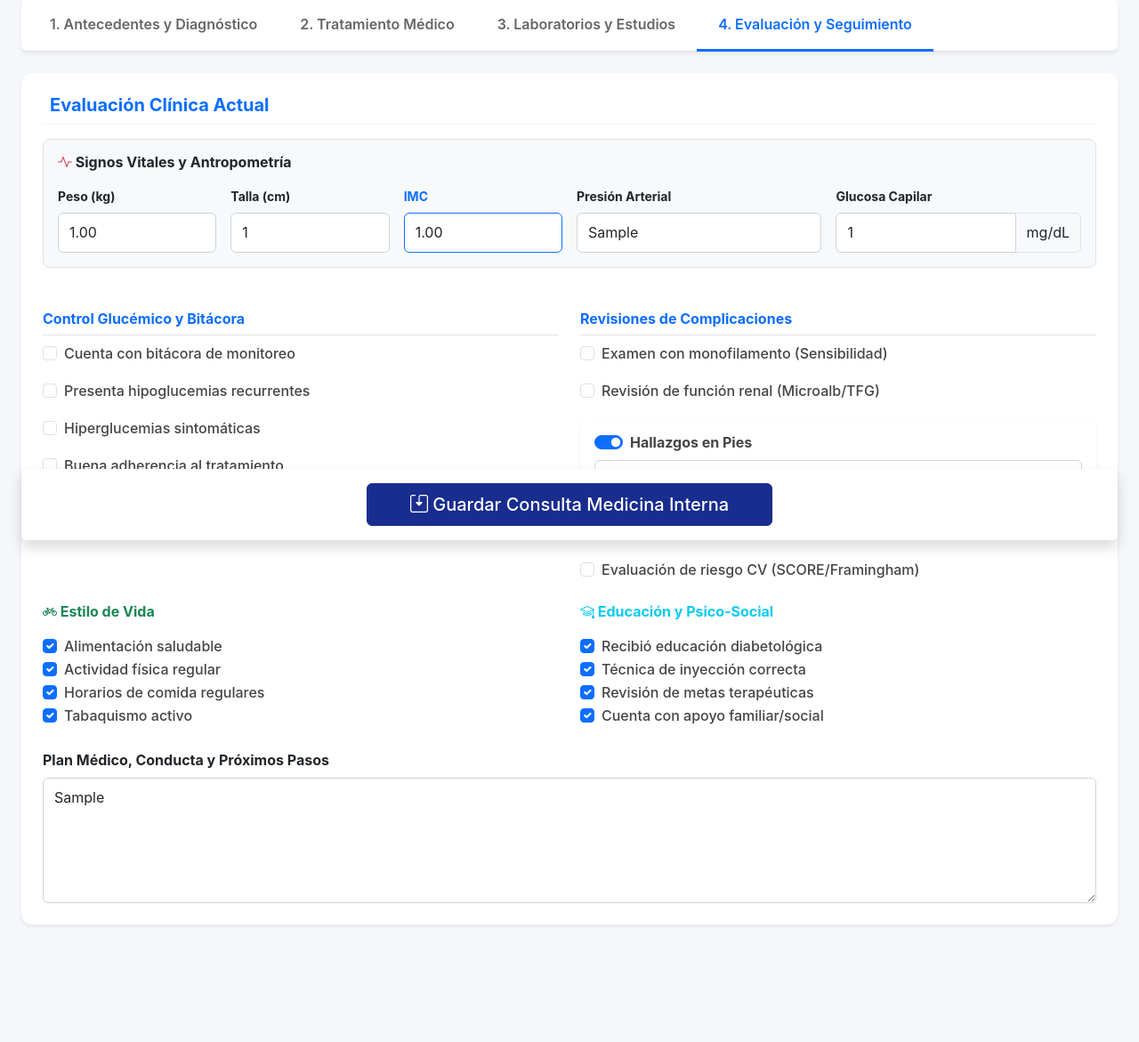
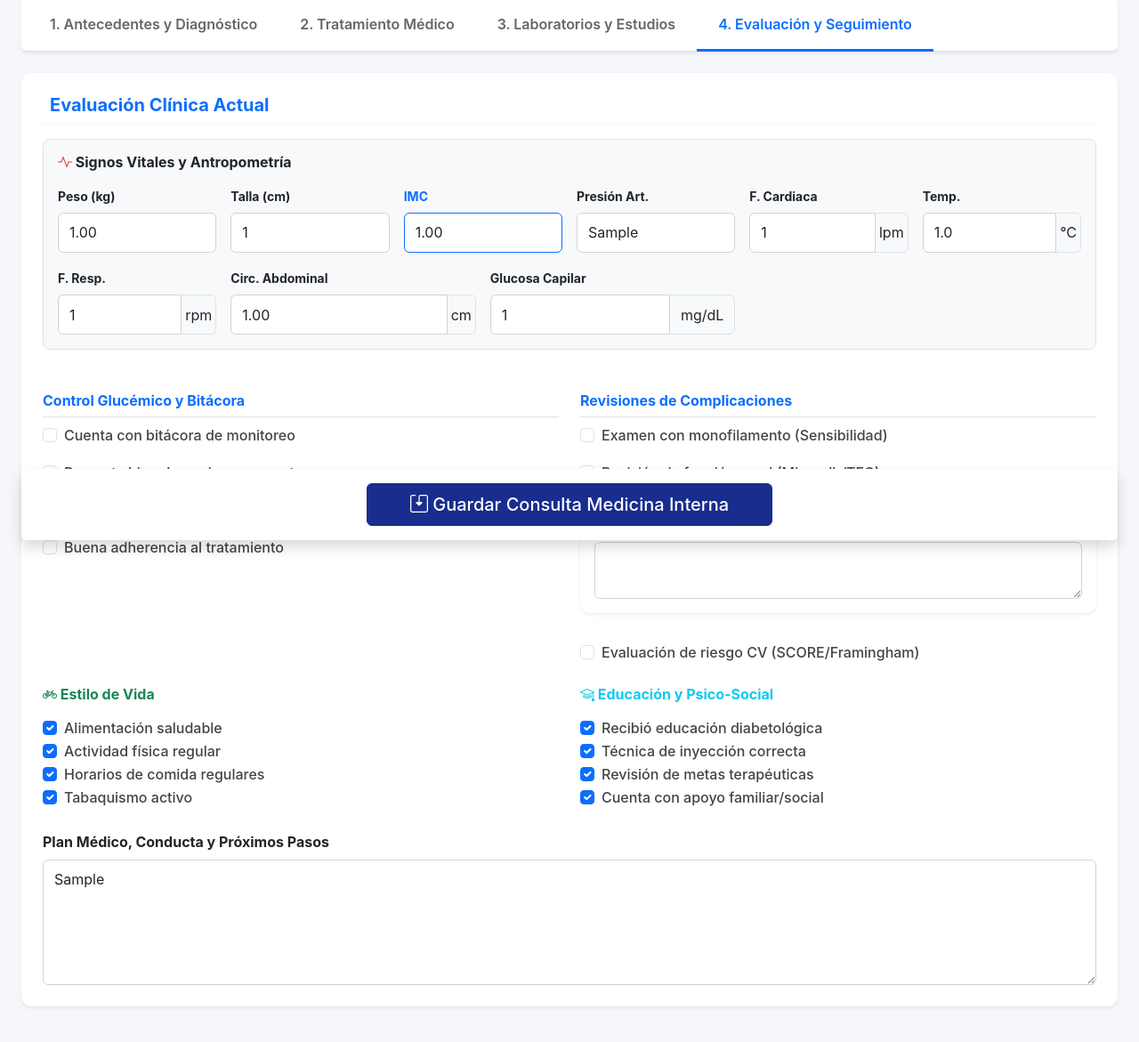
Before and after one commit to medina123421/clinicaCIAD, a PHP site: the page made by app/views/especialidades/medicina_interna.php in a window 1280 px wide, after a click on "4. Evaluación y Seguimiento". Shown: the part 193-1364 px from the top of the page at 89% size. Run offline with PHP 8.4, Linux system fonts and the light colour scheme; the visitor is signed in with stand-in values (Sample User, id 1); tables that the repository leaves empty hold one stand-in row (values such as "Sample post").

Commit message:
Agregados FC, FR, Temperatura y CA a signos vitales

```diff
--- a/app/views/especialidades/medicina_interna.php
+++ b/app/views/especialidades/medicina_interna.php
@@ -822,11 +822,45 @@ include '../../includes/header.php';
                                                     class="form-control bg-white border-primary"
                                                     value="<?= htmlspecialchars($datos['imc'] ?? '') ?>" readonly>
                                             </div>
-                                            <div class="col-md-3">
-                                                <label class="form-label small fw-bold">Presión Arterial</label>
+                                            <div class="col-md-2">
+                                                <label class="form-label small fw-bold">Presión Art.</label>
                                                 <input type="text" name="presion_arterial" class="form-control"
                                                     placeholder="120/80"
                                                     value="<?= htmlspecialchars($datos['presion_arterial'] ?? '') ?>">
+                                            </div>
+                                            <div class="col-md-2">
+                                                <label class="form-label small fw-bold">F. Cardiaca</label>
+                                                <div class="input-group">
+                                                    <input type="number" name="frecuencia_cardiaca" class="form-control"
+                                                        value="<?= htmlspecialchars($datos['frecuencia_cardiaca'] ?? '') ?>">
+                                                    <span class="input-group-text small px-1">lpm</span>
+                                                </div>
+                                            </div>
+                                            <div class="col-md-2">
+                                                <label class="form-label small fw-bold">Temp.</label>
+                                                <div class="input-group">
+                                                    <input type="number" step="0.1" name="temperatura" class="form-control"
+                                                        value="<?= htmlspecialchars($datos['temperatura'] ?? '') ?>">
+                                                    <span class="input-group-text small px-1">°C</span>
+                                                </div>
+                                            </div>
+
+                                            <div class="col-md-2">
+                                                <label class="form-label small fw-bold">F. Resp.</label>
+                                                <div class="input-group">
+                                                    <input type="number" name="frecuencia_respiratoria" class="form-control"
+                                                        value="<?= htmlspecialchars($datos['frecuencia_respiratoria'] ?? '') ?>">
+                                                    <span class="input-group-text small px-1">rpm</span>
+                                                </div>
+                                            </div>
+                                            <div class="col-md-3">
+                                                <label class="form-label small fw-bold">Circ. Abdominal</label>
+                                                <div class="input-group">
+                                                    <input type="number" step="0.1" name="circunferencia_abdominal"
+                                                        class="form-control"
+                                                        value="<?= htmlspecialchars($datos['circunferencia_abdominal'] ?? '') ?>">
+                                                    <span class="input-group-text small px-1">cm</span>
+                                                </div>
                                             </div>
                                             <div class="col-md-3">
                                                 <label class="form-label small fw-bold">Glucosa Capilar</label>
```
